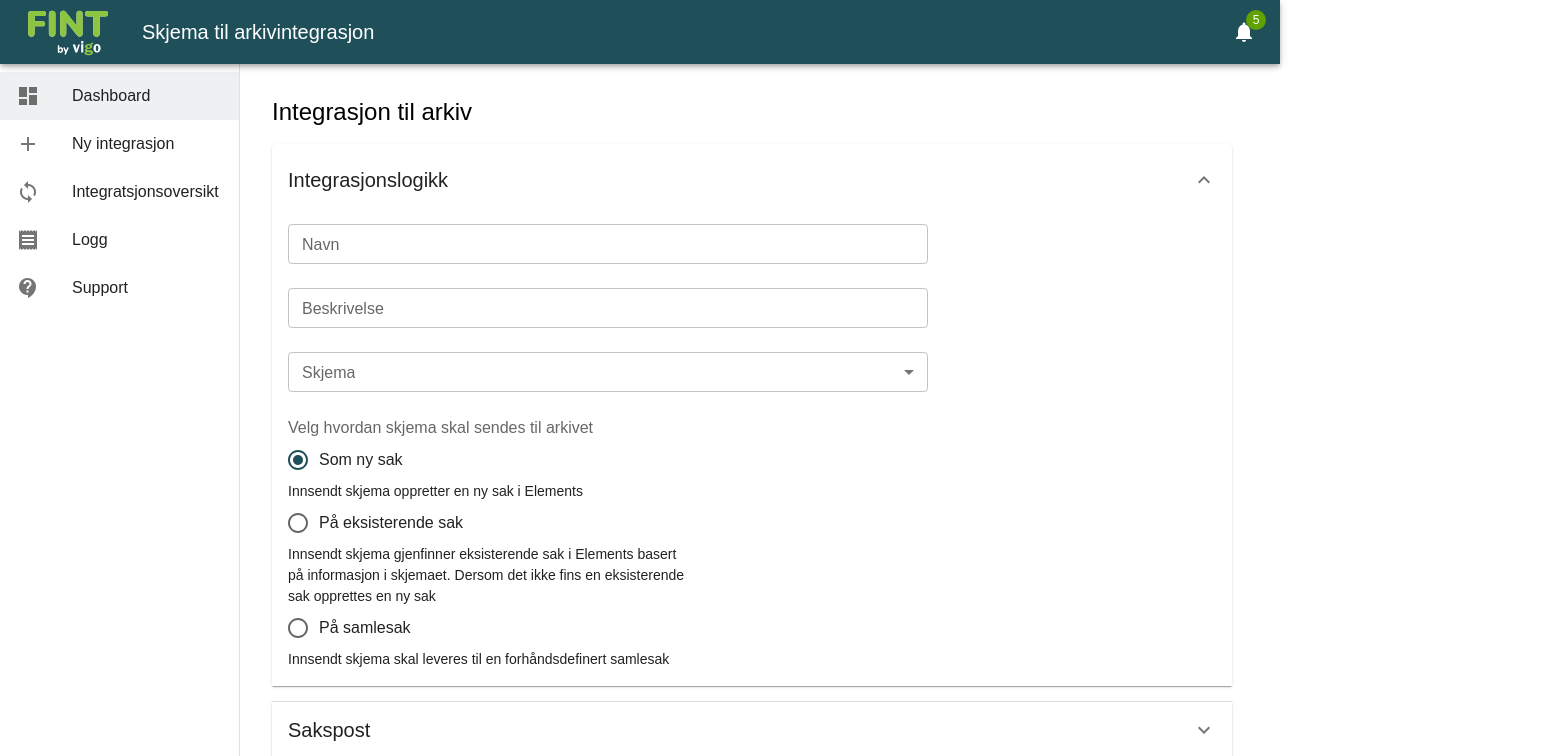
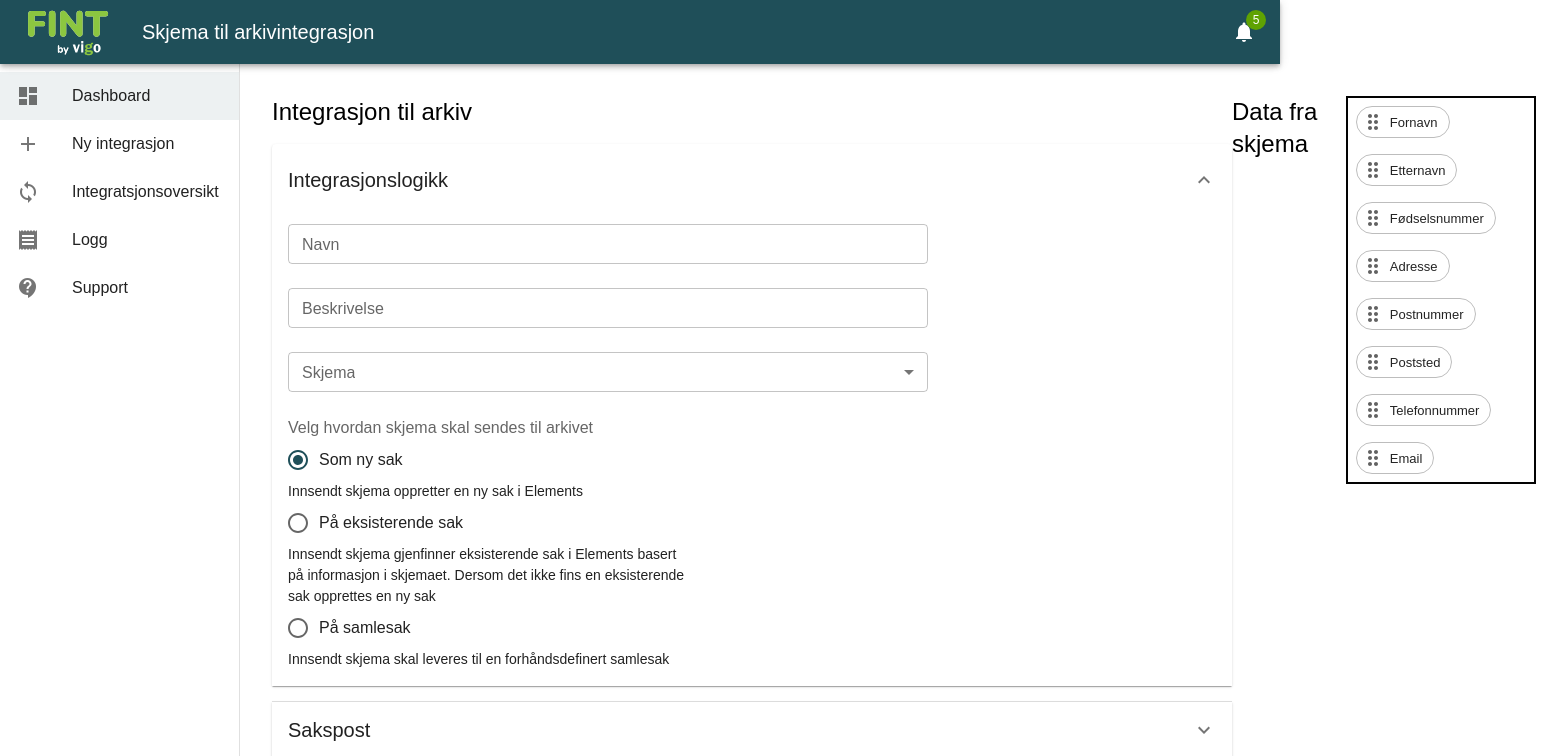
Before and after one commit to FINTLabs/fint-flyt-frontend, a React (Create React App) app: page /integration/configuration/new in a window 1280 px wide. Shown: the top 756 px of the page, 1560 px wide, since content can reach past the window. Built offline with nearby package versions, Linux system fonts and the light colour scheme.

Commit message:
FST 85 - refactoring

```diff
--- a/public/index.html
+++ b/public/index.html
@@ -33,7 +33,7 @@
             rel="stylesheet"
             href="https://fonts.googleapis.com/icon?family=Material+Icons"
     />
-    <title>React App</title>
+    <title>FINT skjema</title>
   </head>
   <body>
     <noscript>You need to enable JavaScript to run this app.</noscript>
--- a/src/features/integration/IntegrationConfigurationForm.tsx
+++ b/src/features/integration/IntegrationConfigurationForm.tsx
@@ -9,11 +9,26 @@ import {defaultValues} from "./util/DefaultValues";
 import {toIntegrationConfiguration} from "./util/ToIntegrationConfiguration";
 import AccordionForm from "./components/AccordionForm";
 import {ACCORDION_FORM, IAccordion} from "./types/Accordion";
+import TagList from "./components/dnd/TagList";
 
 const useStyles = makeStyles((theme: Theme) =>
     createStyles({
         form: {
             width: theme.spacing(120)
+        },
+        row: {
+            display: 'flex'
+        },
+        column: {
+            flex: '50%',
+            paddingLeft: theme.spacing(2)
+        },
+        box: {
+            marginLeft: theme.spacing(8),
+            padding: theme.spacing(2),
+            border: 'solid 2px',
+            borderRadius: '2px',
+            height: theme.spacing(30)
         },
         formControl: {
             width: theme.spacing(80)
@@ -30,6 +45,13 @@ const useStyles = makeStyles((theme: Theme) =>
             color: 'white',
             padding: theme.spacing(2),
             cursor: 'pointer'
+        },
+        tagList: {
+            marginLeft: theme.spacing(2),
+            opacity: 0.99,
+            border: 'solid 2px',
+            width: theme.spacing(40),
+            height: 'fit-content'
         }
     })
 );
@@ -100,6 +122,8 @@ const IntegrationConfigurationForm: React.FunctionComponent<RouteComponentProps<
                     </div>
                 </form>
             </Box>
+            <Typography variant={"h5"} sx={{mb: 2}}>Data fra skjema</Typography>
+            <TagList style={classes.tagList}/>
         </Box>
     );
 }
--- a/src/features/integration/components/dnd/InputDropZone.tsx
+++ b/src/features/integration/components/dnd/InputDropZone.tsx
@@ -1,15 +1,14 @@
 import React, {useState} from 'react'
 import { useDrop } from 'react-dnd'
 import { DraggableTypes } from './DraggableTypes'
-import {TagProps} from "./Tag";
 import {FormControl, TextField} from "@mui/material";
+import {ITag} from "../../types/Tag";
 
 export const InputDropZone: React.FunctionComponent<any> = (props) => {
     const [inputValue, setInputValue] = useState('')
     const [{ canDrop, isOver }, drop] = useDrop(() => ({
         accept: DraggableTypes.TAG,
-        drop: (tag:TagProps) => {
-            console.log('tag', tag.value);
+        drop: (tag:ITag) => {
             setInputValue(prevState => prevState + ' ' + tag.value)
             props.setValue(props.formValue, inputValue)
         },
@@ -22,9 +21,9 @@ export const InputDropZone: React.FunctionComponent<any> = (props) => {
     const isActive = canDrop && isOver
     let backgroundColor = 'white'
     if (isActive) {
-        backgroundColor = 'lightgreen'
+        backgroundColor = 'palegreen';
     } else if (canDrop) {
-        backgroundColor = 'lightblue'
+        backgroundColor = 'aliceblue'
     }
 
     function handleChange(e: any): void {
--- a/src/features/integration/components/dnd/Tag.tsx
+++ b/src/features/integration/components/dnd/Tag.tsx
@@ -1,53 +1,28 @@
-import { CSSProperties, FC } from 'react'
+import { FC } from 'react'
 import { useDrag } from 'react-dnd'
 import { DraggableTypes } from './DraggableTypes'
+import {Chip} from "@mui/material";
+import {ITag} from "../../types/Tag";
+import DragIndicatorIcon from '@mui/icons-material/DragIndicator';
 
-const style: CSSProperties = {
-    border: '1px  gray',
-    backgroundColor: 'lightgrey',
-    borderRadius: '20px',
-    padding: '0.5rem 1rem',
-    marginRight: '1.5rem',
-    marginBottom: '1.5rem',
-    cursor: 'move',
-    float: 'left',
-}
-
-export interface TagProps {
-    name: string,
-    value: string,
-    setValue?: Function
-}
-
-interface DropResult {
-    name: string
-}
-
-export const Tag: FC<TagProps> = function Tag({ name, value, setValue }) {
+export const Tag: FC<ITag> = function Tag({ name, value }) {
     const [{ isDragging }, drag] = useDrag(() => ({
         type: DraggableTypes.TAG,
-        item: {name, value, setValue},
-        end: (item, monitor) => {
-            const dropResult = monitor.getDropResult<DropResult>()
-            if (item && dropResult) {
-                console.log(`You dropped ${item.name} with the tag ${item.value}!`)
-            }
-        },
+        item: {name, value},
         collect: (monitor) => ({
             isDragging: monitor.isDragging(),
-            handlerId: monitor.getHandlerId(),
         }),
     }))
 
     const opacity = isDragging ? 0.4 : 1
     return (
-        <div
-            ref={drag}
-            role="Tag"
-            style={{ ...style, opacity }}
-            data-testid={`box-${name}`}
-        >
-            {name}
-        </div>
+        <Chip icon={<DragIndicatorIcon/>}
+              ref={drag}
+              variant="outlined"
+              role="Tag"
+              label={name}
+              style={{ cursor: 'move', backgroundColor: 'white', margin:8, opacity }}
+              data-testid={`box-${name}`}
+        />
     )
 }
--- /dev/null
+++ b/src/features/integration/components/dnd/TagList.tsx
@@ -0,0 +1,18 @@
+import {Box} from "@mui/material";
+import {Tag} from "./Tag";
+import {tagList} from "../../util/DefaultValues";
+
+const TagList: React.FunctionComponent<any> = (props) => {
+    return (
+        <Box className={props.style}>
+                {tagList.map((tag, index) => {
+                    return (
+                        <Tag key={index} value={tag.value} name={tag.name}/>
+                    )}
+                )}
+        </Box>
+    );
+}
+
+
+export default TagList;
--- a/src/features/integration/components/form/ApplicantForm.tsx
+++ b/src/features/integration/components/form/ApplicantForm.tsx
@@ -1,10 +1,9 @@
-import {FormGroup, Typography} from '@mui/material';
+import {FormGroup} from '@mui/material';
 import React from 'react';
 import {dropdownPlaceholder} from "../../util/DefaultValues";
 import InputField from "./InputField";
 import {INPUT_TYPE} from "../../types/InputType.enum";
 import {IInputField} from "../../types/InputField";
-import {Tag} from "../dnd/Tag";
 
 const ApplicantForm: React.FunctionComponent<any> = (props) => {
     const applicantFormFields: IInputField[] = [
@@ -33,17 +32,6 @@ const ApplicantForm: React.FunctionComponent<any> = (props) => {
                     )}
                 )}
             </FormGroup>
-            <div style={{ width: '600px', overflow: 'hidden', clear: 'both', border: 'solid black 1px', padding: '5px'}}>
-                <Typography> Data fra skjema</Typography>
-                <Tag value="{fornavn}" name="Fornavn"/>
-                <Tag value={"{etternavn}"} name="Etternavn"/>
-                <Tag value={"{fodselsnummer}"} name="Fødselsnummer" />
-                <Tag value={"{adresse}"} name="Adresse" />
-                <Tag value={"{postnummer}"} name="Postnummer" />
-                <Tag value={"{poststed}"} name="Poststed" />
-                <Tag value={"{telefonnummer}"} name="Telefonnummer" />
-                <Tag value={"{email}"} name="Email" />
-            </div>
         </div>
     );
 }
--- a/src/features/integration/components/form/CaseInformation.tsx
+++ b/src/features/integration/components/form/CaseInformation.tsx
@@ -7,8 +7,8 @@ import {creationStrategies, forms} from "../../util/DefaultValues";
 
 const CaseInformation: React.FunctionComponent<any> = (props) => {
     const caseInformationFields: IInputField[] = [
-        {input: INPUT_TYPE.DRAG_DROP_TEXT_FIELD, label: "Navn", formValue: "name"},
-        {input: INPUT_TYPE.DRAG_DROP_TEXT_FIELD, label: "Beskrivelse", formValue: "description"},
+        {input: INPUT_TYPE.TEXT_FIELD, label: "Navn", formValue: "name"},
+        {input: INPUT_TYPE.TEXT_FIELD, label: "Beskrivelse", formValue: "description"},
         {input: INPUT_TYPE.DROPDOWN, label: "Skjema", value: props.watch("selectedForm"), formValue: "selectedForm", dropDownItems: forms},
         {input: INPUT_TYPE.RADIO, label: "Velg hvordan skjema skal sendes til arkivet", value: props.watch("caseData.caseCreationStrategy"),
             formValue: "caseData.caseCreationStrategy", radioOptions: creationStrategies, defaultValue: creationStrategies[0].value}
--- a/src/features/integration/components/form/InputField.tsx
+++ b/src/features/integration/components/form/InputField.tsx
@@ -30,7 +30,7 @@ const InputField: React.FunctionComponent<any> = (props) => {
     }
     else if (props.input === INPUT_TYPE.RADIO) {
         return (
-            <FormControl className={props.style} component="fieldset">
+            <FormControl component="fieldset">
                 <FormLabel>Velg hvordan skjema skal sendes til arkivet</FormLabel>
                 <RadioGroup onChange={(e) => props.setValue(props.formValue, e.target.value as string)} defaultValue={props.defaultValue} sx={{maxWidth: 400}}>
                     {props.radioOptions.map((option: any, index: number) => (
--- /dev/null
+++ b/src/features/integration/types/Tag.ts
@@ -0,0 +1,4 @@
+export interface ITag {
+    name: string,
+    value: string,
+}
--- a/src/features/integration/util/DefaultValues.ts
+++ b/src/features/integration/util/DefaultValues.ts
@@ -1,4 +1,5 @@
 import {ISelect} from "../types/InputField";
+import {ITag} from "../types/Tag";
 
 export const defaultValues = {
     selectedForm: '',
@@ -76,3 +77,14 @@ export const caseWorkers: ISelect[] = [
     {label: 'Paolo McKay', value: 'redwing'},
     {label: 'William Adama', value: 'husker'}
 ]
+
+export const tagList: ITag[] = [
+    {value:"{fornavn}",  name:"Fornavn"},
+    {value:"{etternavn}",  name:"Etternavn"},
+    {value:"{fodselsnummer}",  name:"Fødselsnummer"},
+    {value:"{adresse}",  name:"Adresse"},
+    {value:"{postnummer}",  name:"Postnummer"},
+    {value:"{poststed}",  name:"Poststed"},
+    {value:"{telefonnummer}",  name:"Telefonnummer"},
+    {value:"{email}",  name:"Email"}
+]
```
Also changed, not shown: public/manifest.json, 1 other file (tests, documents, lock files or other folders).
